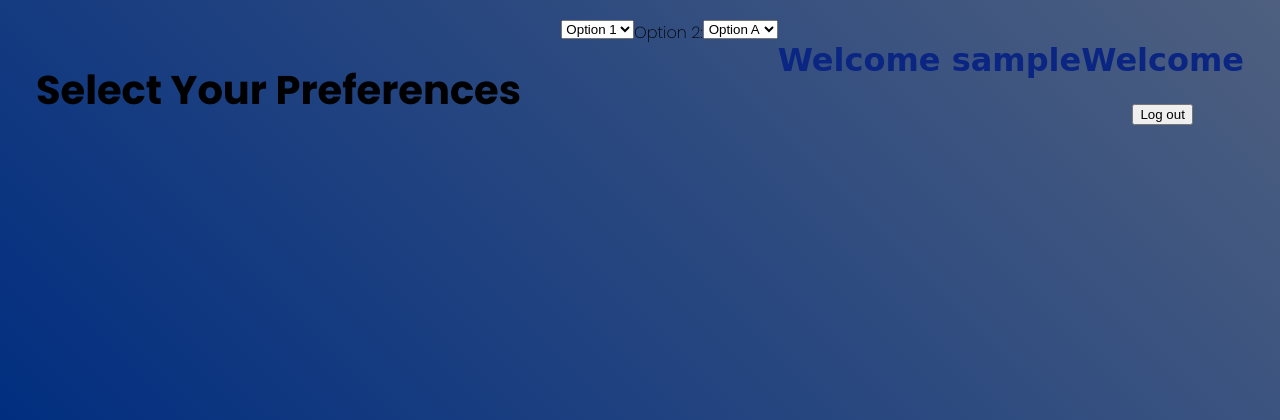
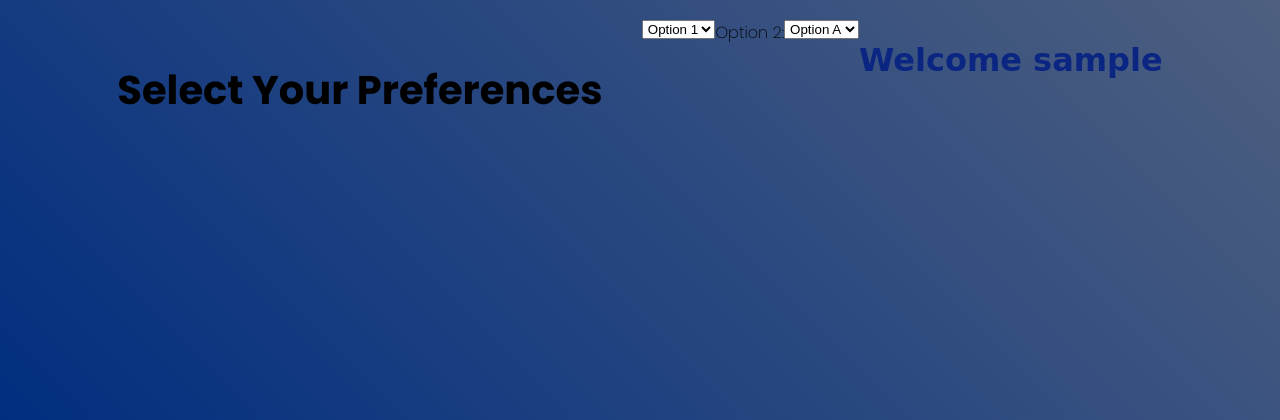
Before and after one commit to JackJack7890/MoraviYum_Food_Review_Website, a Flask app: page /review in a window 1280 px wide. Shown: the top 420 px of the page. Run offline with Flask 3, Linux system fonts and the light colour scheme; the visitor is signed in with stand-in values (Sample User, id 1).

Commit message:
Deleted uncesseary lines

```diff
--- a/templates/review.html
+++ b/templates/review.html
@@ -44,11 +44,6 @@
         <h3 id="loading_message">Preparing the menu<span class="dot">.</span><span class="dot">.</span><span class="dot">.</span></h3>
     </div>
 
-    <div class="signin_container fade-in" id="review_panel" style="display: none;">
-        <h1 id="moraviyum_welcome">Welcome {{ user_name }} </h1>
-        <a href="/logout"><button id="logout_button">Log out</button></a>
-    </div>
-
     <script>
         // Wait for 3 seconds, then switch from the welcome panel to the review panel
         setTimeout(function() {
```
